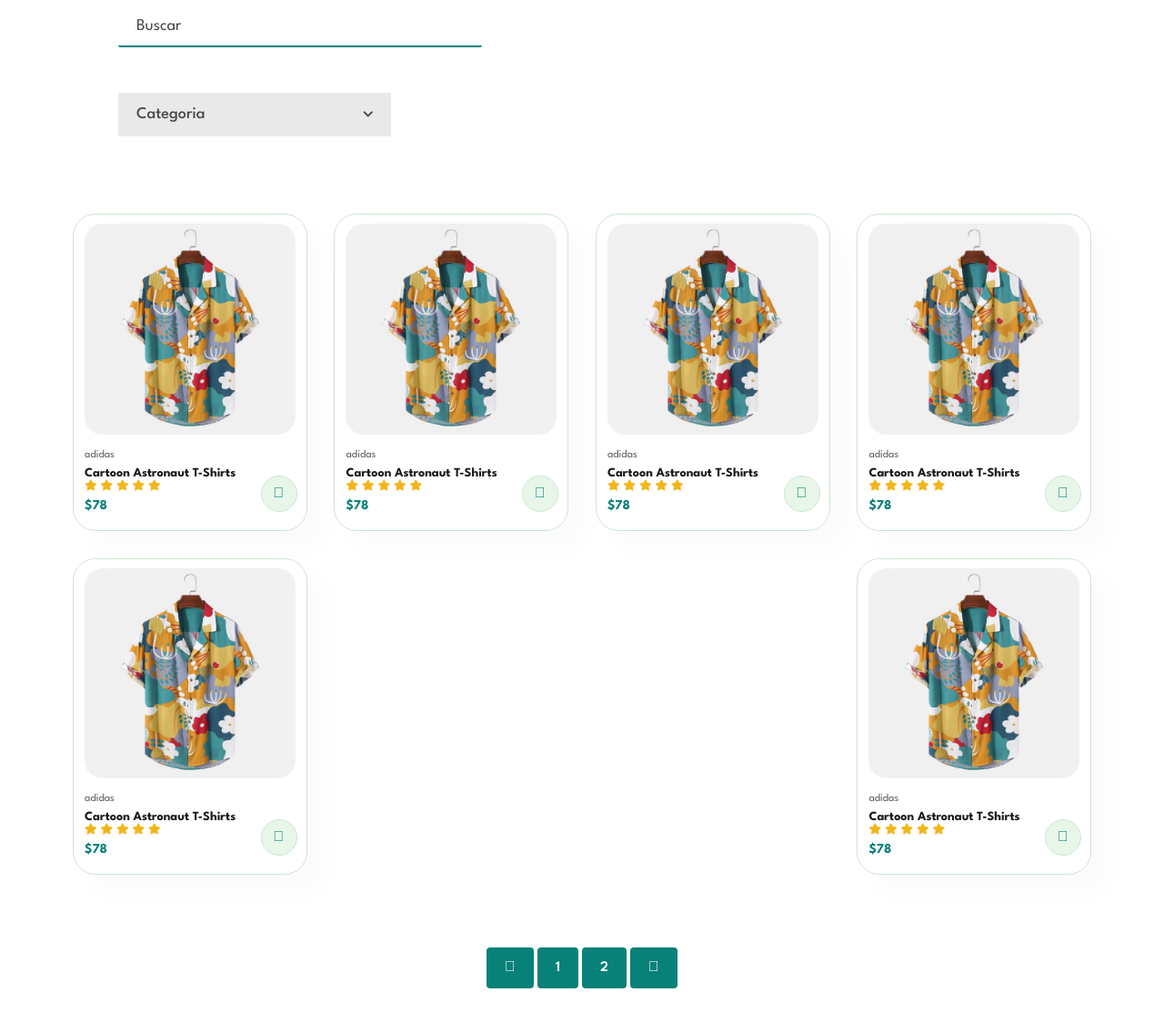
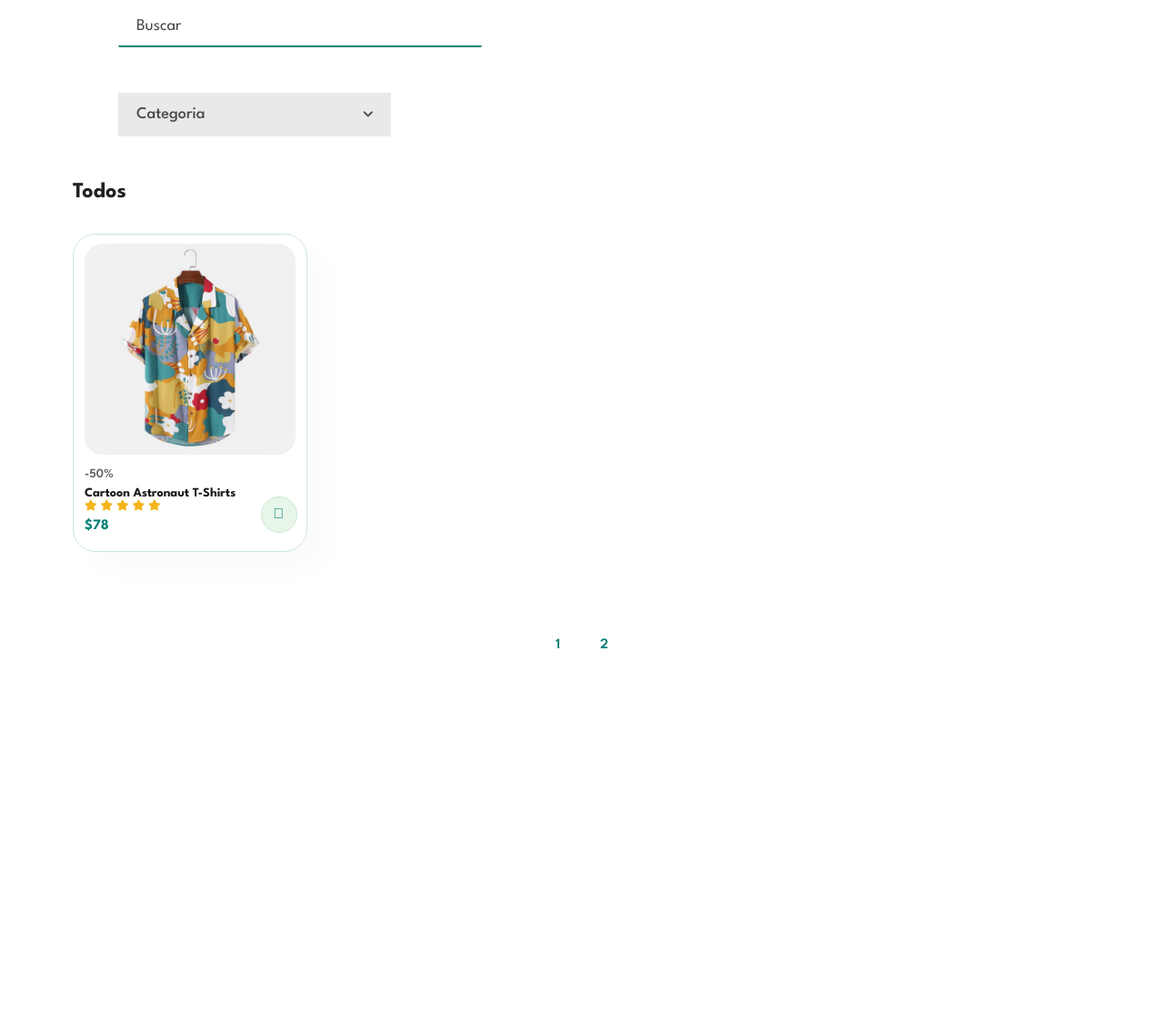
Before and after one commit to Jairo-Jr/ecommerce-frontend, a PHP site: page /shop.html in a window 1280 px wide. Shown: the part 239-1352 px from the top of the page at 91% size. After the commit the page ends 952 px from the top, so only its background shows below. Run offline with PHP 8.4, Linux system fonts and the light colour scheme; some libraries are stand-ins or nearby versions.

Commit message:
pagina tienda - filtrado de productos por nombre y categoria, paginacion de productos y validacion de url de la imagen

```diff
--- a/css/style.css
+++ b/css/style.css
@@ -186,8 +186,8 @@ body {
 
 #product .pro .des span {
     color: #606063;
-    font-size: 12px;
-
+    font-size: 14px;
+    font-weight: 600;
 }
 
 #product .pro .des h5 {
@@ -203,7 +203,7 @@ body {
 
 #product .pro .des h4 {
     padding-top: 7px;
-    font-size: 15px;
+    font-size: 16px;
     font-weight: 700;
     color: #088178;
 }
@@ -279,6 +279,10 @@ input {
     transition: color .25s;
 }
 
+#title-category {
+    text-align: start;
+    font-size: 24px;
+}
 .contenedor-menu {
     text-align: start;
     width: 20%;
@@ -329,10 +333,8 @@ input {
 
 #pagination a {
     text-decoration: none;
-    background-color: #088178;
     padding: 15px 20px;
-    border-radius: 4px;
-    color: #FFFFFF;
+    color: #088178;
     font-weight: 600;
 }
 
--- a/js/script.js
+++ b/js/script.js
@@ -1,3 +1,9 @@
+const url_base = 'https://ecommerce-backend-bsale.herokuapp.com/api/'
+window.onload = listProducts(0, 'none')
+
+let id_category = 0
+const cateories = ['Todos los productos', 'Bebida energetica', 'Pisco', 'Ron', 'Bebida', 'Snack', 'Cerveza', 'Vodka']
+const title_category = document.getElementById('title-category')
 const bar = document.getElementById('bar')
 const close = document.getElementById('close')
 const nav = document.getElementById('navbar')
@@ -29,6 +35,83 @@ if (select) {
     })
 }
 
-function clicky(idCategory) {
-    console.log('CLICKY ' + idCategory)
+async function listProducts(category, name) {
+    await fetch(url_base + 'product/'+category+'/' + name)
+        .then(response => response.json())
+        .then(data => {
+            let products_container = document.getElementById('products-container')
+            let num_products = data.data.length
+            let cards_products = ''
+            for (let i = 0; i<num_products; i++){
+                let card = getCardProduct(data.data[i])
+                cards_products = cards_products + card
+            }
+            products_container.innerHTML = cards_products
+            pageList(data.last_page, data.links)
+        })
+        .catch(function (error) {
+        console.log('Ocurrio un error 1: ')
+            console.log(error)
+    })
 }
+
+function filterProduct(idCategory) {
+    idCategory != null ? id_category = idCategory : false
+    let input_name = document.getElementById('input_name').value
+    input_name === '' ? input_name = 'none' : false
+    listProducts(id_category, input_name)
+    title_category.innerText = cateories[idCategory]
+}
+
+function pageList(pages, links) {
+    const page_container =document.getElementById('pagination')
+    let content_page = ''
+    for (let i = 1; i<=pages; i++){
+        let page = `<a href="#" onclick="listProductPage('${links[i].url}')">${i}</a>`
+        content_page = content_page + page
+    }
+    page_container.innerHTML = content_page
+}
+
+async function listProductPage(link) {
+    await fetch(link)
+        .then(response => response.json())
+        .then(data => {
+            let products_container = document.getElementById('products-container')
+            let num_products = data.data.length
+            let cards_products = ''
+            for (let i = 0; i<num_products; i++){
+                let card = getCardProduct(data.data[i])
+                cards_products = cards_products + card
+            }
+            products_container.innerHTML = cards_products
+            //pageList(data.last_page, data.links)
+        })
+        .catch(function (error) {
+            console.log('Ocurrio un error 2: ')
+            console.log(error)
+        })
+}
+
+function getCardProduct(product) {
+    let image = product.url_image
+    if (product.url_image == null || product.url_image === ''){
+        image = '/images/not_image.png'
+    }
+    return `<div class="pro">
+                <img src="${image}" alt="imagen de producto">
+                <div class="des">
+                    <span>-${product.discount}%</span>
+                    <h5>${product.name}</h5>
+                    <div class="star">
+                        <i class="fas fa-star"></i>
+                        <i class="fas fa-star"></i>
+                        <i class="fas fa-star"></i>
+                        <i class="fas fa-star"></i>
+                        <i class="fas fa-star"></i>
+                    </div>
+                    <h4>$ ${product.price}</h4>
+                </div>
+                <a href="#"><i class="fal fa-shopping-cart cart"></i></a>
+            </div>`
+}
--- a/shop.html
+++ b/shop.html
@@ -30,7 +30,7 @@
         <p>Las mejores bebidas las encuentras aquí</p>
 
         <div class="search-input">
-            <input class="" type="email" placeholder="Buscar">
+            <input id="input_name" class="" type="email" placeholder="Buscar" onkeyup="filterProduct(null)">
             <button class="search-btn" type="submit"><i class="far fa-search"></i></button>
         </div>
 
@@ -39,21 +39,27 @@
                 <li id="category-select">
                     <a href="#">Categoria<i class="fas fa-chevron-down"></i></a>
                     <ul id="option" style="display: none;">
-                        <li><a href="#" onclick="clicky(1)">Item 1</a></li>
-                        <li><a href="#" onclick="clicky(2)">Item 2</a></li>
-                        <li><a href="#">Item 3</a></li>
-                        <li><a href="#">Item 4</a></li>
+                        <li><a href="#" onclick="filterProduct(0)">Todos</a></li>
+                        <li><a href="#" onclick="filterProduct(1)">Bebida energetica</a></li>
+                        <li><a href="#" onclick="filterProduct(2)">Pisco</a></li>
+                        <li><a href="#" onclick="filterProduct(3)">Ron</a></li>
+                        <li><a href="#" onclick="filterProduct(4)">Bebida</a></li>
+                        <li><a href="#" onclick="filterProduct(5)">Snack</a></li>
+                        <li><a href="#" onclick="filterProduct(6)">Cerveza</a></li>
+                        <li><a href="#" onclick="filterProduct(7)">Vodka</a></li>
                     </ul>
                 </li>
             </ul>
         </div>
 
-        <div class="pro-container">
+        <h4 id="title-category">Todos</h4>
+        <div class="pro-container" id="products-container">
+
             <!-- Producto 1 -->
             <div class="pro">
                 <img src="images/f1.jpg" alt="imagen de producto">
                 <div class="des">
-                    <span>adidas</span>
+                    <span>-50%</span>
                     <h5>Cartoon Astronaut T-Shirts</h5>
                     <div class="star">
                         <i class="fas fa-star"></i>
@@ -67,103 +73,12 @@
                 <a href="#"><i class="fal fa-shopping-cart cart"></i></a>
             </div>
 
-            <!-- Producto 2 -->
-            <div class="pro">
-                <img src="images/f1.jpg" alt="imagen de producto">
-                <div class="des">
-                    <span>adidas</span>
-                    <h5>Cartoon Astronaut T-Shirts</h5>
-                    <div class="star">
-                        <i class="fas fa-star"></i>
-                        <i class="fas fa-star"></i>
-                        <i class="fas fa-star"></i>
-                        <i class="fas fa-star"></i>
-                        <i class="fas fa-star"></i>
-                    </div>
-                    <h4>$78</h4>
-                </div>
-                <a href="#"><i class="fal fa-shopping-cart cart"></i></a>
-            </div>
-
-            <!-- Producto 3 -->
-            <div class="pro">
-                <img src="images/f1.jpg" alt="imagen de producto">
-                <div class="des">
-                    <span>adidas</span>
-                    <h5>Cartoon Astronaut T-Shirts</h5>
-                    <div class="star">
-                        <i class="fas fa-star"></i>
-                        <i class="fas fa-star"></i>
-                        <i class="fas fa-star"></i>
-                        <i class="fas fa-star"></i>
-                        <i class="fas fa-star"></i>
-                    </div>
-                    <h4>$78</h4>
-                </div>
-                <a href="#"><i class="fal fa-shopping-cart cart"></i></a>
-            </div>
-
-            <!-- Producto 4 -->
-            <div class="pro">
-                <img src="images/f1.jpg" alt="imagen de producto">
-                <div class="des">
-                    <span>adidas</span>
-                    <h5>Cartoon Astronaut T-Shirts</h5>
-                    <div class="star">
-                        <i class="fas fa-star"></i>
-                        <i class="fas fa-star"></i>
-                        <i class="fas fa-star"></i>
-                        <i class="fas fa-star"></i>
-                        <i class="fas fa-star"></i>
-                    </div>
-                    <h4>$78</h4>
-                </div>
-                <a href="#"><i class="fal fa-shopping-cart cart"></i></a>
-            </div>
-
-            <!-- Producto 5 -->
-            <div class="pro">
-                <img src="images/f1.jpg" alt="imagen de producto">
-                <div class="des">
-                    <span>adidas</span>
-                    <h5>Cartoon Astronaut T-Shirts</h5>
-                    <div class="star">
-                        <i class="fas fa-star"></i>
-                        <i class="fas fa-star"></i>
-                        <i class="fas fa-star"></i>
-                        <i class="fas fa-star"></i>
-                        <i class="fas fa-star"></i>
-                    </div>
-                    <h4>$78</h4>
-                </div>
-                <a href="#"><i class="fal fa-shopping-cart cart"></i></a>
-            </div>
-
-            <!-- Producto 6 -->
-            <div class="pro">
-                <img src="images/f1.jpg" alt="imagen de producto">
-                <div class="des">
-                    <span>adidas</span>
-                    <h5>Cartoon Astronaut T-Shirts</h5>
-                    <div class="star">
-                        <i class="fas fa-star"></i>
-                        <i class="fas fa-star"></i>
-                        <i class="fas fa-star"></i>
-                        <i class="fas fa-star"></i>
-                        <i class="fas fa-star"></i>
-                    </div>
-                    <h4>$78</h4>
-                </div>
-                <a href="#"><i class="fal fa-shopping-cart cart"></i></a>
-            </div>
         </div>
     </section>
 
     <section id="pagination" class="section-p1">
-        <a href="#"><i class="fal fa-long-arrow-alt-left"></i></a>
-        <a href="#">1</a>
+        <a href="#" onclick="">1</a>
         <a href="#">2</a>
-        <a href="#"><i class="fal fa-long-arrow-alt-right"></i></a>
     </section>
 
     <script src="js/script.js"></script>
```
Also changed, not shown: images/not_image.png (added).
